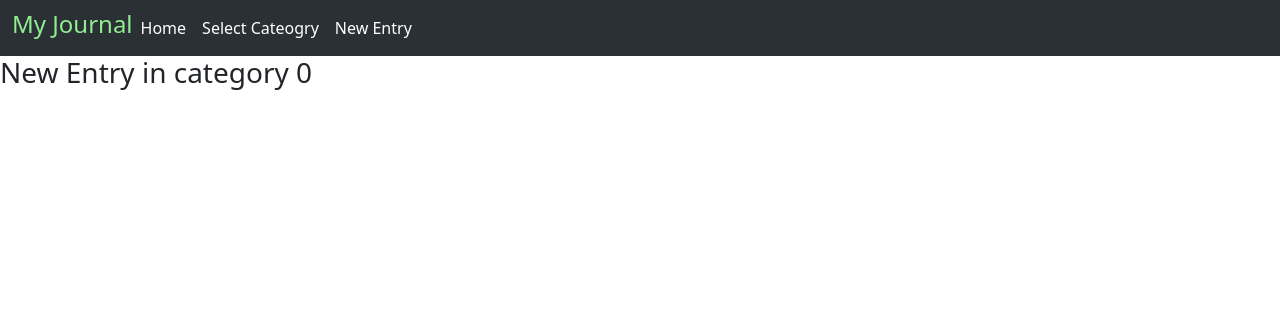
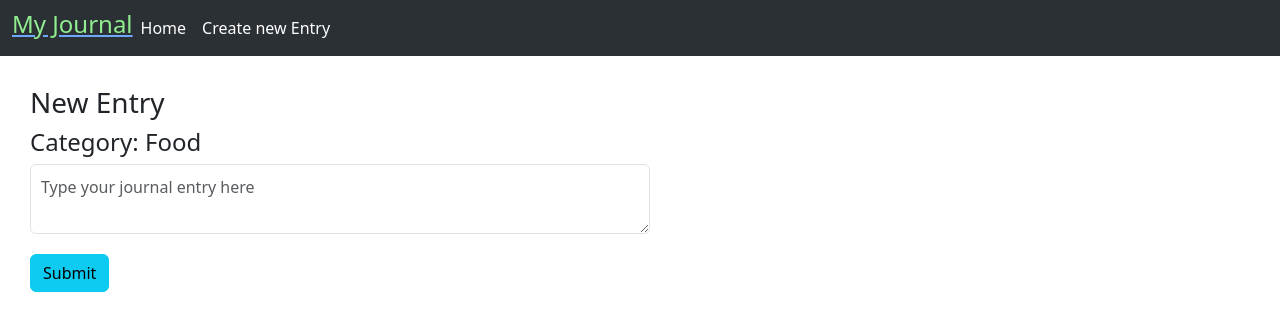
Before and after one commit to derdriu-mcateer/Journal_Application_fe, a React (Vite) app in the folder journal_fe/: page /entry/new/0 in a window 1280 px wide. Shown: the top 330 px of the page. Built offline with nearby package versions, Linux system fonts and the light colour scheme.

Commit message:
completed new entry component and began show entry by id

```diff
--- a/journal_fe/src/components/App.jsx
+++ b/journal_fe/src/components/App.jsx
@@ -1,16 +1,38 @@
 // BrowserRouter allows update to the URL without triggering full page refresh
 // Routes is a container for multiple Route components
 // Route is used to conditionally render componenets based on the current URL and takes path as a prop
-import { BrowserRouter as Router, Routes, Route, Outlet } from 'react-router-dom'
+import { BrowserRouter as Router, Routes, Route, Outlet, useParams } from 'react-router-dom'
 
 // Import Components to be rendered
 import Home from './Home'
 import NewEntry from './NewEntry'
 import CategorySelection from './CategorySelection'
 import NavBar from './NavBar'
+import { useState } from 'react'
+import ShowEntry from './ShowEntry'
 
 
 function App() {
+
+  const [categories] = useState(['Food', 'Gaming', 'Coding', 'Other'])
+  const [entries, setEntries] = useState([{category: 0, content: "Pizza"}])
+
+  function addEntry(cat_id, content){
+    const newEntry = {
+      category: cat_id,
+      content : content
+    }
+    setEntries([...entries, newEntry])
+
+  }
+  // Higher Order Component
+  function ShowEntryWrapper(){
+    const {id} = useParams()
+    return (
+      <ShowEntry entry={entries[id]}/>
+    )
+
+  }
 
   return (
     <>
@@ -18,11 +40,12 @@ function App() {
         <NavBar />
         <Routes>
         {/* Path prop specified the URL path pattern that should be matched for the route. When the current URL matches the path the associated elemnt will be rendered  */}
-          <Route path="/" element={<Home />} />
+          <Route path="/" element={<Home/>} />
         {/* The element prop is used to specify the React component (element) that should be rendered on a path match  */}
-          <Route path="/category" element={<CategorySelection />} />
+          <Route path="/category" element={<CategorySelection categories={categories}/>} />
           <Route path="/entry" element={<Outlet />}>
-            <Route path="new/:cat_id" element={<NewEntry />} />
+            <Route path=":id" element={<ShowEntryWrapper/>}/>
+            <Route path="new/:cat_id" element={<NewEntry categories={categories} addEntry={addEntry}/>}/>
           </Route>
           <Route path="*" element={<h1>ERROR PAGE NOT FOUND</h1>} />
         </Routes>
--- a/journal_fe/src/components/CategorySelection.jsx
+++ b/journal_fe/src/components/CategorySelection.jsx
@@ -1,21 +1,19 @@
-import React, { useState } from 'react'
+import React from 'react'
 import { Link } from "react-router-dom"
 
-const CategorySelection = () => {
-  const [categories, setCategories] = useState(['Food', 'Gaming', 'Coding', 'Other'])
-
+const CategorySelection = ({categories}) => {
 
   return (
-    <>
+    <div className="category-container">
       <h3> Please Select a Category</h3>
-      <ul className="card-footer">
+      <ul className="list-group list-group-horizontal">
         {categories.map((item, index) => (
-          <li key={index} className="card-footer-item">
+          <li key={index} className="list-group-item list-group-item-info">
             <Link to={`/entry/new/${index}`}>{item}</Link>
           </li>
         ))}
       </ul>
-    </>
+    </div>
   )
 }
 
--- a/journal_fe/src/components/Home.jsx
+++ b/journal_fe/src/components/Home.jsx
@@ -1,9 +1,11 @@
-import React from 'react'
+import React from 'react';
 
 const Home = () => {
   return (
-    <div>Home</div>
-  )
-}
+    <div>
+      <h1>Home</h1>
+    </div>
+  );
+};
 
-export default Home
+export default Home;
--- a/journal_fe/src/components/NavBar.jsx
+++ b/journal_fe/src/components/NavBar.jsx
@@ -16,7 +16,10 @@ const NavBar = () => {
   return (
     <nav className="navbar navbar-expand-lg bg-body-tertiary" data-bs-theme="dark">
       <div className="container-fluid">
-        <h4 className="logo">My Journal</h4>
+        <Link to="/">
+            <h4 className="logo">My Journal</h4>
+        </Link>
+
         <button
           className="navbar-toggler"
           type="button"
@@ -38,12 +41,7 @@ const NavBar = () => {
             </li>
             <li className="nav-item">
               <Link to="/category" className="nav-link active" aria-current="page">
-                Select Cateogry
-              </Link>
-            </li>
-            <li className="nav-item">
-              <Link to="/entry/new" className="nav-link active" aria-current="page" >
-                New Entry
+                Create new Entry
               </Link>
             </li>
           </ul>
--- a/journal_fe/src/components/NewEntry.jsx
+++ b/journal_fe/src/components/NewEntry.jsx
@@ -1,13 +1,31 @@
-import React from 'react'
+import React, { useState } from 'react'
 import { useParams } from 'react-router-dom'
 
-const NewEntry = () => {
-  const {cat_id} = useParams()
+const NewEntry = ({ categories, addEntry}) => {
+  const { cat_id } = useParams()
+  const [inputValue, setInputValue] = useState('')
+
+  function createEntry(e) {
+    e.preventDefault()
+    addEntry(cat_id, inputValue)
+    setInputValue('')
+
+  }
+
+
 
   return (
-    <>
-      <h3>New Entry in category {cat_id}</h3>
-    </>
+    <div className="newEntry-container">
+      <h3>New Entry</h3>
+      <h4>Category: {categories[cat_id]}</h4>
+      <form onSubmit={createEntry}>
+        <textarea className="form-control" id="exampleFormControlTextarea1" placeholder='Type your journal entry here'
+          value={inputValue} onChange={e => setInputValue(e.target.value)}>
+
+        </textarea>
+        <button type="submit" className="btn btn-info" id="entry-button"> Submit</button>
+      </form>
+    </div>
   )
 }
 
--- /dev/null
+++ b/journal_fe/src/components/ShowEntry.jsx
@@ -0,0 +1,19 @@
+import React from 'react'
+
+const ShowEntry = ({ entry }) => {
+    return entry ? (
+        <>
+            <div className="card text-bg-dark mb-3" id="entry-card">
+                <div className="card-header">Entry</div>
+                <div className="card-body">
+                    <h5 className="card-title">{entry.content}</h5>
+                    <p className="card-text">Posted in {entry.category}</p>
+                </div>
+            </div>
+        </>
+  ) : (
+    <h3>Entry not found</h3>
+  )
+}
+
+export default ShowEntry
--- a/journal_fe/src/index.css
+++ b/journal_fe/src/index.css
@@ -1,6 +1,35 @@
-@import "https://cdn.jsdelivr.net/npm/bulma@0.9.4/css/bulma.min.css";
 @import "https://cdn.jsdelivr.net/npm/bootstrap@5.3.2/dist/css/bootstrap.min.css";
 
 .logo{
     color: lightgreen
 }
+
+
+.list-group-item{
+    text-align: center;
+}
+
+.category-container{
+    display: flex;
+    flex-direction: column;
+    align-items: center;
+    justify-content: center;
+}
+
+#exampleFormControlTextarea1{
+    max-width: 50vw;
+    padding:10px;
+    margin-bottom: 20px;
+}
+
+
+.newEntry-container{
+    margin:20px;
+    max-width: 50vw;
+    padding:10px;
+}
+
+#entry-card{
+    max-width: 400px;
+    margin: 20px;
+}
```
